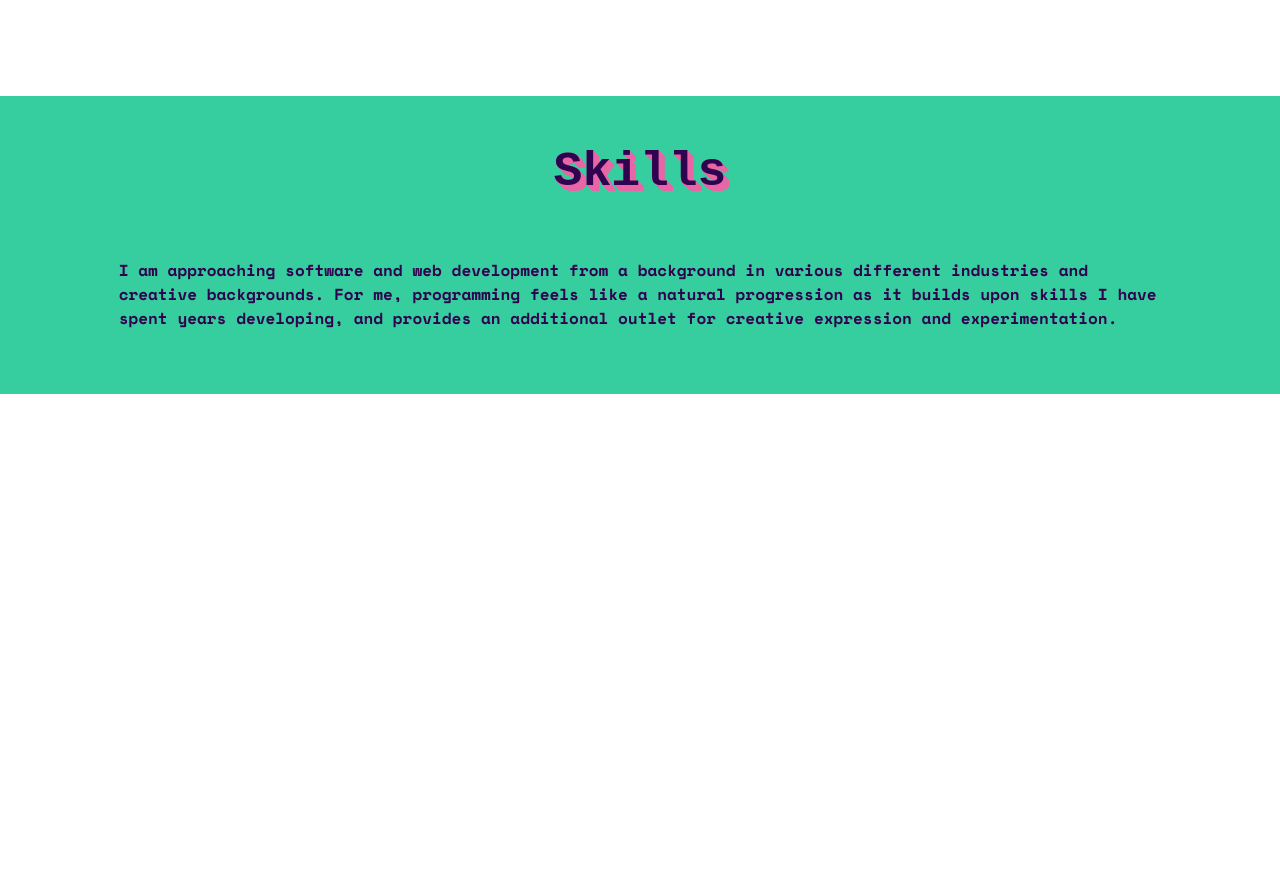
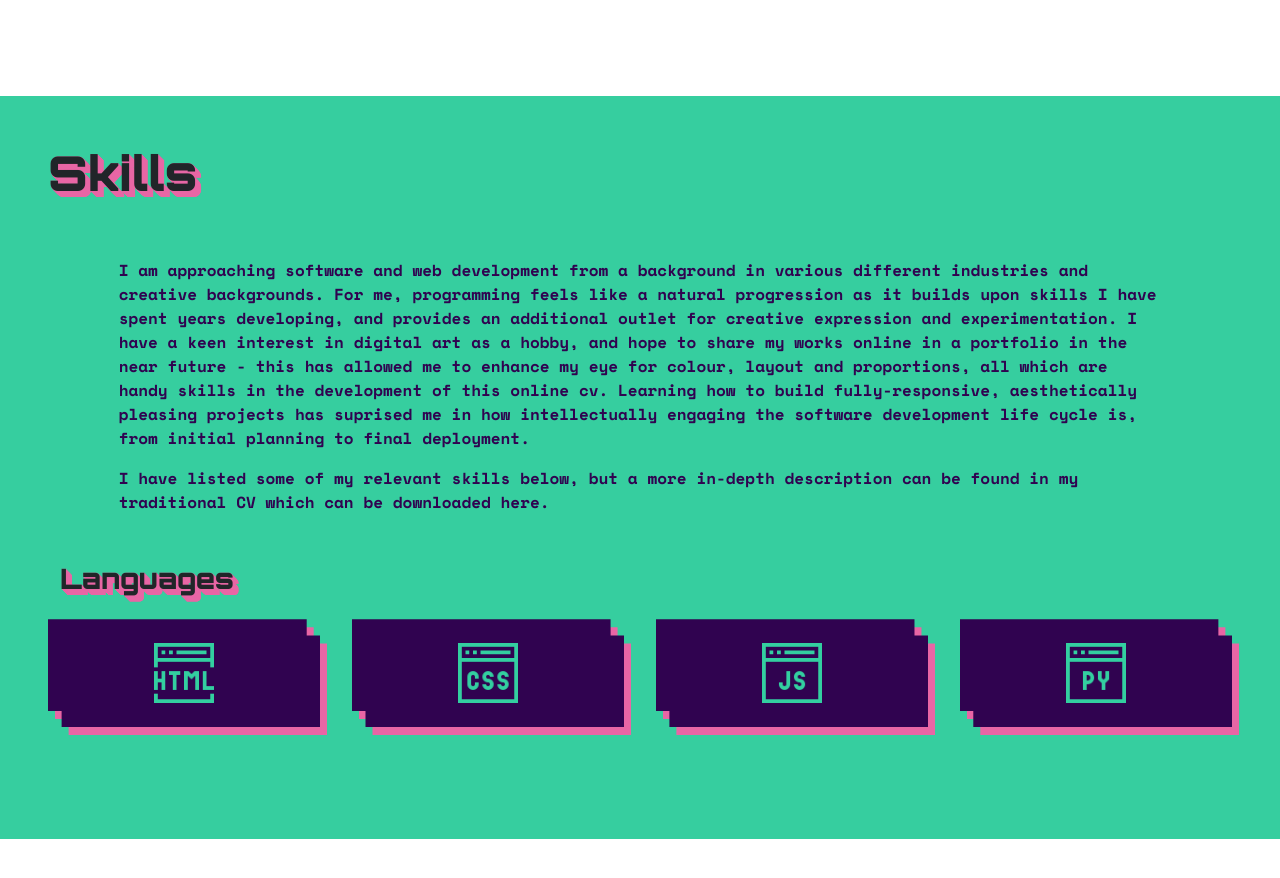
Before and after one commit to lmw95/cv-vapourwave, a plain HTML site: page index.html in a window 1280 px wide. Shown: the part 800-1678 px from the top of the page. Before the commit the page ends 1482 px from the top, so only its background shows below. Drawn offline with nearby package versions, Linux system fonts and the light colour scheme; a web font is replaced by a local one.

Commit message:
Add skills - technologies

```diff
--- a/assets/css/_media-queries.css
+++ b/assets/css/_media-queries.css
@@ -1,7 +1,7 @@
 @media screen and (max-width: 991px) {
 
     .navbar {
-        background: -webkit-linear-gradient(360deg, var(--pink), var(--purple) 50%) !important;
+        background: -webkit-linear-gradient(-134deg, var(--pink), var(--purple) 60%) !important;
     }
 
     .navbar-nav {
@@ -26,6 +26,7 @@
 
     .header-text h1 {
         font-size: 2em !important;
+        margin-bottom: 10px;
     }
 
 }
@@ -44,6 +45,11 @@
 
     .nav-item {
         font-size: 2em;
+    }
+
+    .skills-box {
+        width: 47% !important;
+        margin-bottom: 20px;
     }
 
 }
@@ -72,4 +78,9 @@
         justify-content: center;
     }
 
+    .skills-box {
+        width: 47% !important;
+        margin-bottom: 20px;
+    }
+
 }
--- a/assets/css/styles.css
+++ b/assets/css/styles.css
@@ -1,11 +1,11 @@
 @import url('https://fonts.googleapis.com/css2?family=Space+Mono:wght@400;700&display=swap');
-@import url('https://fonts.googleapis.com/css2?family=Azeret+Mono:wght@900&display=swap');
+@import url('https://fonts.googleapis.com/css2?family=Orbitron:wght@400;700;900&display=swap');
 
 @import "_media-queries.css";
 
 :root {
     --text: 'Space Mono', monospace;
-    --headers: 'Azeret Mono', monospace;
+    --headers: 'Orbitron', sans-serif;;
     --pink: #E866A5;
     --purple: #300350;
     --lightblue: #36CE9F;
@@ -14,7 +14,6 @@
 
 h1,
 h2 {
-    color: var(--purple);
     font-family: var(--headers);
     font-weight: 900;
 }
@@ -41,7 +40,8 @@ button {
 }
 
 .nav-link:hover {
-    color: var(--pink);
+    color: var(--purple);
+    text-shadow: 1px 2px 0px var(--lightblue);
 }
 
 .nav-item:focus {
@@ -80,13 +80,6 @@ button {
     padding-left: 0px;
 }
 
-.nav-scrolled {
-    /* Box shadow */
-    /* Clip path */
-    /* Color */
-    transition: all 0.3s ease-in-out;
-}
-
 .header-image {
     height: 100vh;
     background: url(/assets/media/vapourwave.jpg) no-repeat center;
@@ -97,8 +90,6 @@ button {
     height: 100%;
     width: 100%;
     background-color: var(--purple-t);
-    /*
-    background: -webkit-linear-gradient(360deg, var(--purple), var(--pink-t) 95%) !important; */
 }
 
 .header-text-container {
@@ -150,6 +141,7 @@ button {
         0.5px 0.5px    var(--lightblue),
         0.25px 0.25px  var(--lightblue);
     font-size: 3em;
+    color: var(--purple);
 }
 
 .header-text p {
@@ -201,6 +193,31 @@ button {
     font-size: 1rem;
 }
 
+.skills-wrapper {
+    filter: drop-shadow(7px 8px 0px var(--pink));
+}
+
+.skills-box {
+    background-color: var(--purple) !important;
+    clip-path: polygon(
+        0% 15%,
+        0% 15%,
+        0% 0%,
+        95% 0%,
+        95% 15%,
+        100% 15%,
+        100% 100%,
+        100% 100%,
+        100% 100%,
+        5% 100%,
+        5% 85%,
+        0% 85%
+    );
+    color: var(--white);
+    width: 23%;
+}
+
+
 /*-----Projects section-----*/
 
 /*-----Work history section-----*/
--- a/index.html
+++ b/index.html
@@ -65,7 +65,7 @@
                   </li>
                 </ul>
                 <div class="download-wrapper">
-                    <button type="button" class="btn download-cv fw-bold rounded-0" href="">
+                    <button type="button" class="btn download-cv p-2 fw-bold rounded-0" href="">
                         Download my CV
                         <i class="fas fa-file-download fa-lg"></i>
                     </button>
@@ -93,7 +93,7 @@
     <!--Skills section-->
     <div class="container-fluid skills-section pb-5" id="skills">
         <div class="row">
-            <div class="col-12 text-center p-5">
+            <div class="col-12 p-5">
                 <h1>Skills</h1>
             </div>
         </div>
@@ -103,14 +103,39 @@
                     I am approaching software and web development from a background in various different industries and
                     creative backgrounds. For me, programming feels like a natural progression as it builds upon skills
                     I have spent years developing, and provides an additional outlet for creative expression and
-                    experimentation.
+                    experimentation. I have a keen interest in digital art as a hobby, and hope to share my works online
+                    in a portfolio in the near future - this has allowed me to enhance my eye for colour, layout and
+                    proportions, all which are handy skills in the development of this online cv. Learning how to build
+                    fully-responsive, aesthetically pleasing projects has suprised me in how intellectually engaging
+                    the software development life cycle is, from initial planning to final deployment.
+                </p>
+                <p class="fw-bold pb-5 mb-0">I have listed some of my relevant skills below, but a more in-depth description can be found in my
+                    traditional CV which can be downloaded <span>here.</span>
                 </p>
             </div>
         </div>
-        <div class="row">
-            <div class="col-sm-12 col-md-6 col-lg-3"></div>
-            <div class="col-sm-12 col-md-6 col-lg-3"></div>
-            <div class="col-sm-12 col-md-6 col-lg-3"></div>
+        <div class="row pb-5">
+            <div class="col-12">
+                <div class="px-5">
+                    <h1 class="fs-3">Languages</h1>
+                </div>
+                <div class="py-3 px-5 skills-wrapper">
+                    <div class="row d-flex justify-content-between">
+                        <div class="col-sm-12 col-md-6 col-lg-3 p-4 d-flex justify-content-center skills-box">
+                            <img src="/assets/media/html.png" height=60 width=60>
+                        </div>
+                        <div class="col-sm-12 col-md-6 col-lg-3 p-4 d-flex justify-content-center skills-box">
+                            <img src="/assets/media/css.png" height=60 width=60>
+                        </div>
+                        <div class="col-sm-12 col-md-6 col-lg-3 p-4 d-flex justify-content-center skills-box">
+                            <img src="/assets/media/javascript.png" height=60 width=60>
+                        </div>
+                        <div class="col-sm-12 col-md-6 col-lg-3 p-4 d-flex justify-content-center skills-box">
+                            <img src="/assets/media/python.png" height=60 width=60>
+                        </div>
+                    </div>
+                </div>
+            </div>
         </div>
     </div>
 
```
Also changed, not shown: assets/media/css.png (added), assets/media/html.png (added), assets/media/javascript.png (added), assets/media/python.png (added), 1 other file.
